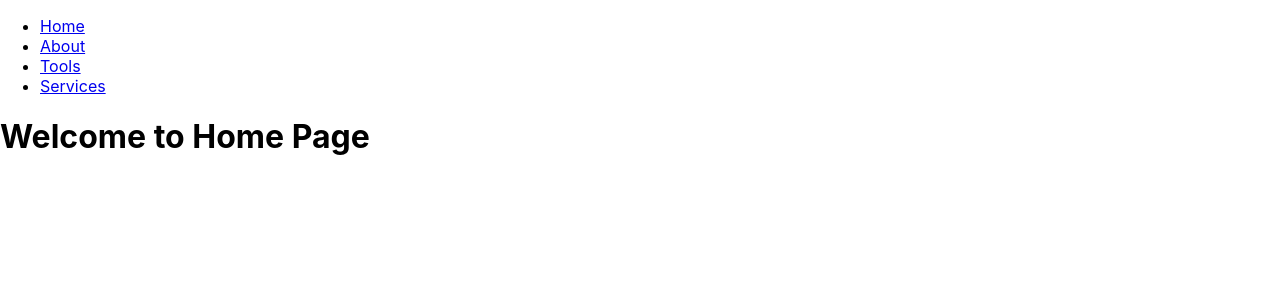
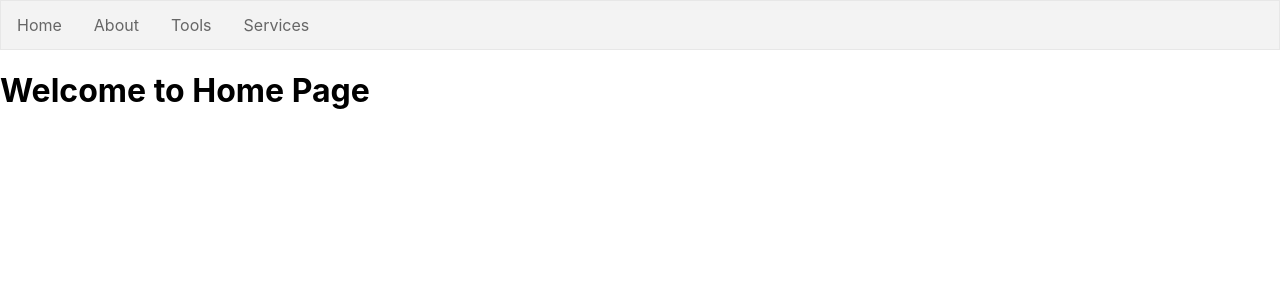
Before and after one commit to mysbtemp1/mdev1005, a React (Create React App) app: page / in a window 1280 px wide. Shown: the top 300 px of the page. Built offline with nearby package versions, Linux system fonts and the light colour scheme.

Commit message:
w3schools navbar

```diff
--- a/src/App.css
+++ b/src/App.css
@@ -1,38 +1,29 @@
-.App {
-  text-align: center;
+ul {
+  list-style-type: none;
+  margin: 0;
+  padding: 0;
+  overflow: hidden;
+  border: 1px solid #e7e7e7;
+  background-color: #f3f3f3;
 }
 
-.App-logo {
-  height: 40vmin;
-  pointer-events: none;
+li {
+  float: left;
 }
 
-@media (prefers-reduced-motion: no-preference) {
-  .App-logo {
-    animation: App-logo-spin infinite 20s linear;
-  }
+li a {
+  display: block;
+  color: #666;
+  text-align: center;
+  padding: 14px 16px;
+  text-decoration: none;
 }
 
-.App-header {
-  background-color: #282c34;
-  min-height: 100vh;
-  display: flex;
-  flex-direction: column;
-  align-items: center;
-  justify-content: center;
-  font-size: calc(10px + 2vmin);
-  color: white;
+li a:hover:not(.active) {
+  background-color: #ddd;
 }
 
-.App-link {
-  color: #61dafb;
+li a.active {
+  color: white;
+  background-color: #04AA6D;
 }
-
-@keyframes App-logo-spin {
-  from {
-    transform: rotate(0deg);
-  }
-  to {
-    transform: rotate(360deg);
-  }
-}
```
